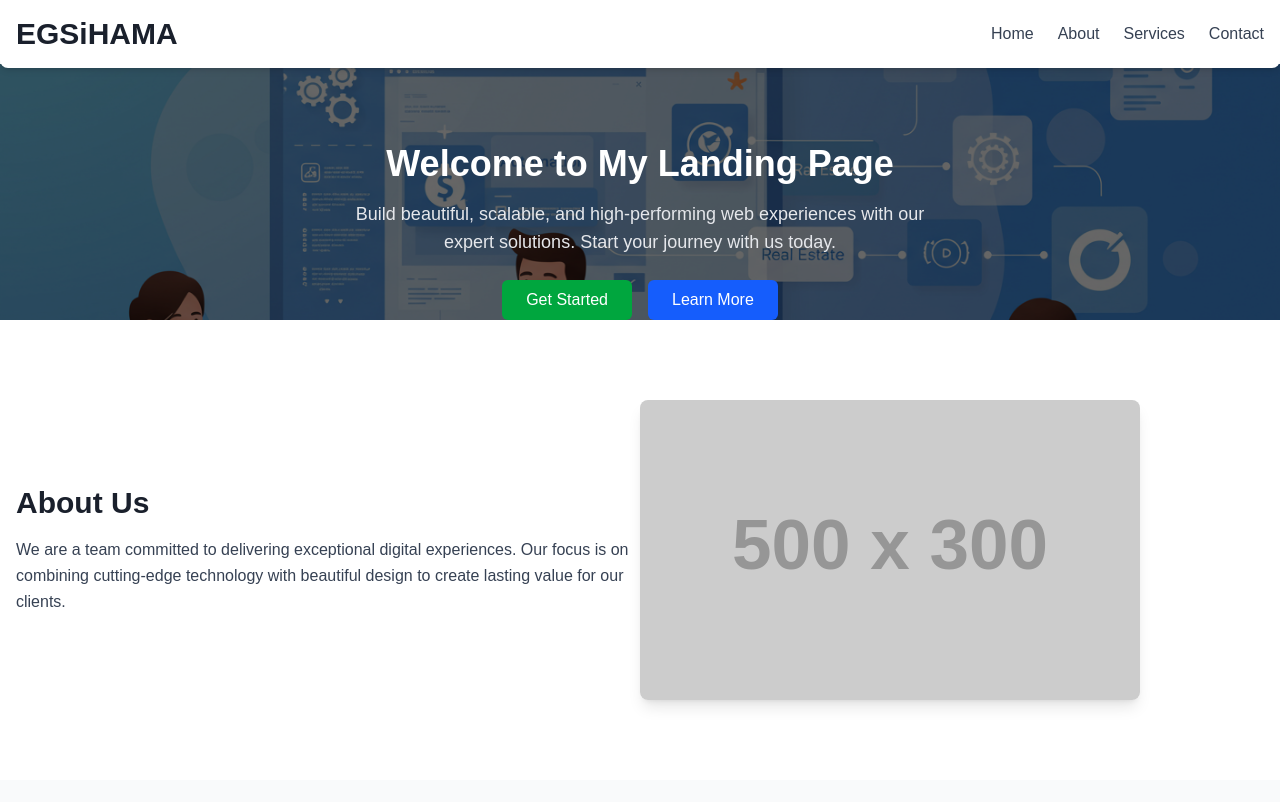
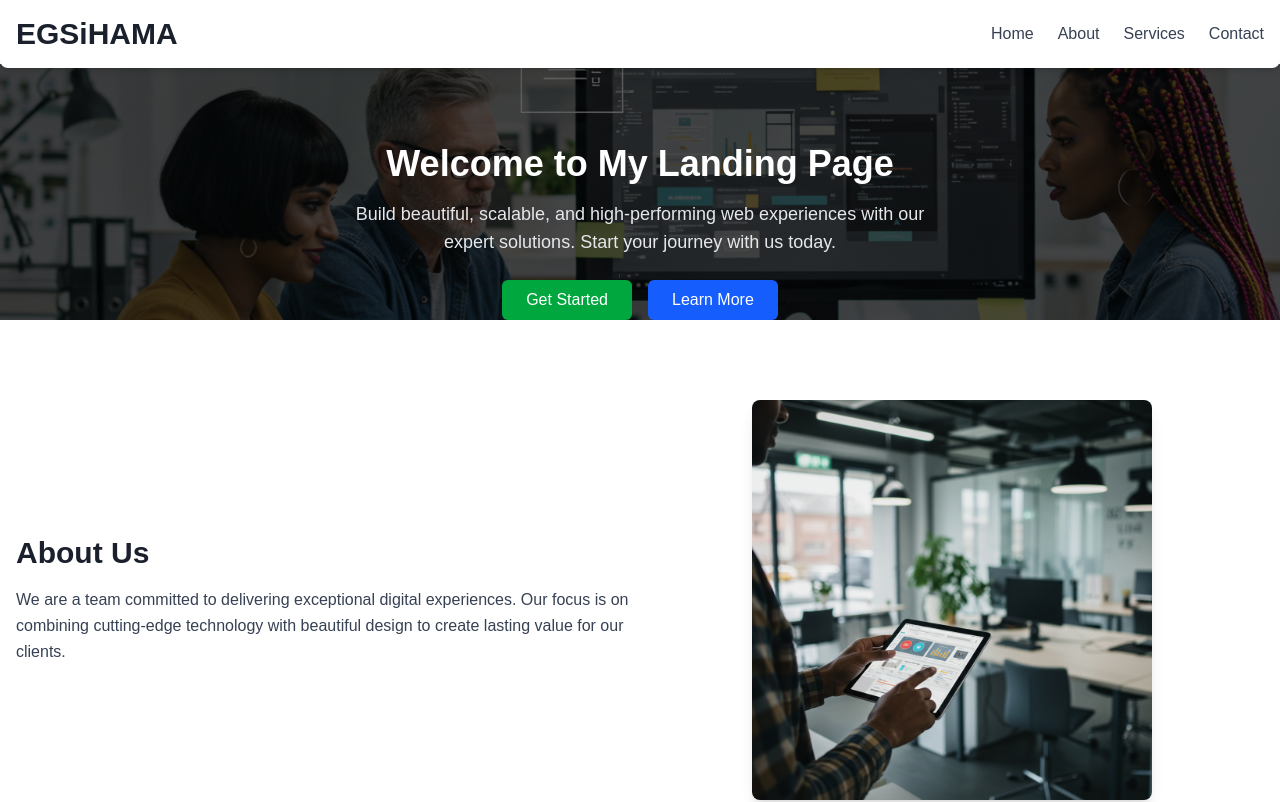
Before and after one commit to EGSIHAMA/egs-ihama-project, a Next.js app: page / in a window 1280 px wide. Shown: the top 802 px of the page. Built offline with nearby package versions, Linux system fonts and the light colour scheme.

Commit message:
Added image and converted to next optimised images

```diff
--- a/src/components/About.tsx
+++ b/src/components/About.tsx
@@ -1,3 +1,4 @@
+import Image from "next/image";
 import React from "react";
 
 export default function About() {
@@ -15,9 +16,11 @@ export default function About() {
         </div>
 
         {/* Image Section */}
-        <div className="md:w-1/2">
-          <img
-            src="https://via.placeholder.com/500x300"
+        <div className="md:w-1/2 justify-center flex">
+          <Image
+            src="/About-image.jpg"
+            width={400}
+            height={400}
             alt="About Us"
             className="rounded-lg shadow-lg"
           />
--- a/src/components/Contacts.tsx
+++ b/src/components/Contacts.tsx
@@ -2,7 +2,7 @@ import React from "react";
 
 export default function Contact() {
   return (
-    <section className="w-full bg-gray-100 py-20">
+    <section className="w-full bg-gray-100 py-8">
       <div className="max-w-5xl mx-auto px-4 z-11">
 
         <h2 className="text-3xl font-bold mb-12 text-center">Contact Us</h2>
--- a/src/components/Hero.tsx
+++ b/src/components/Hero.tsx
@@ -3,7 +3,7 @@ import Button from "./button";
 
 export default function Hero() {
   return (
-    <section className="w-full flex flex-col justify-center items-center bg-gray-100 text-center px-4 pt-20 bg-[url(/Hero-bg.jpg)] bg-cover bg-center relative">
+    <section className="w-full flex flex-col justify-center items-center bg-gray-100 text-center px-4 pt-20 bg-[url(/Hero-image2.jpg)] bg-cover bg-center relative">
       {/* Overlay */}
       <div className="absolute inset-0 bg-black" style={{ opacity: 0.6 }} ></div>
 
--- a/src/styles/globals.css
+++ b/src/styles/globals.css
@@ -28,7 +28,3 @@ body {
   -webkit-font-smoothing: antialiased;
   -moz-osx-font-smoothing: grayscale;
 }
-
-html {
-  -webkit-text-size-adjust: 100%;
-}
```
Also changed, not shown: public/About-image.jpg (added), public/Hero-image2.jpg (added).
